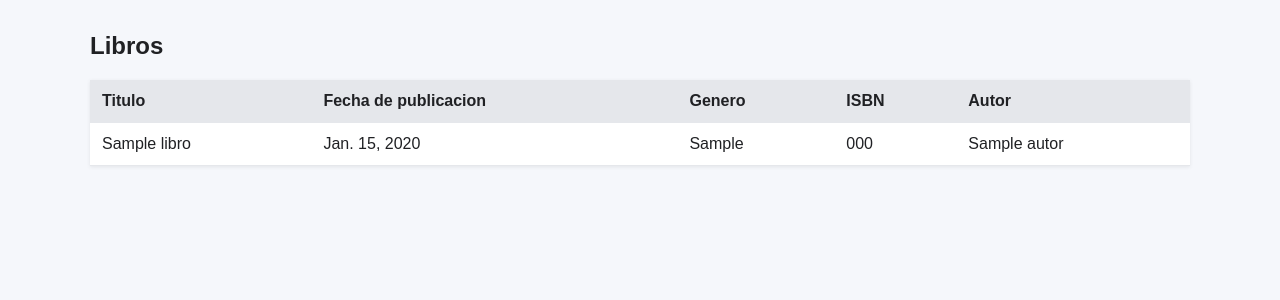
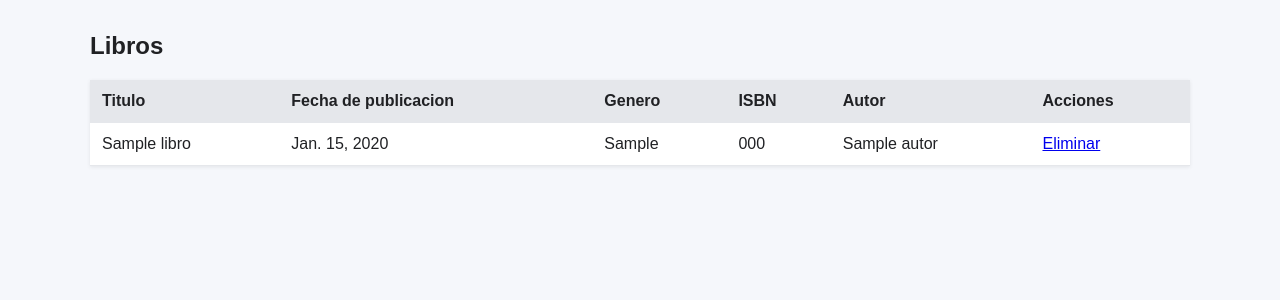
Before and after one commit to AlejandroEspana/Taller_libro, a Django app: page /libros/ in a window 1280 px wide. Shown: the part 134-434 px from the top of the page. Run offline with Django 5.2, Linux system fonts and the light colour scheme; tables that the repository leaves empty hold one stand-in row (values such as "Sample post").

Commit message:
creacion eliminacion

```diff
--- a/gestion/templates/gestion/lista_autores.html
+++ b/gestion/templates/gestion/lista_autores.html
@@ -14,6 +14,7 @@
             <th>Nacionalidad</th>
             <th>Fecha de nacimiento</th>
             <th>Biografia</th>
+            <th>Acciones</th>
         </tr>
     </thead>
     <tbody>
@@ -24,6 +25,9 @@
             <td>{{ autor.nacionalidad }}</td>
             <td>{{ autor.fecha_nacimiento }}</td>
             <td>{{ autor.biografia|default:'Sin biografia registrada' }}</td>
+            <td>
+                <a href="{% url 'eliminar_autor' autor.pk %}">Eliminar</a>
+            </td>
         </tr>
         {% endfor %}
     </tbody>
--- a/gestion/templates/gestion/lista_libros.html
+++ b/gestion/templates/gestion/lista_libros.html
@@ -14,6 +14,7 @@
             <th>Genero</th>
             <th>ISBN</th>
             <th>Autor</th>
+            <th>Acciones</th>
         </tr>
     </thead>
     <tbody>
@@ -24,6 +25,9 @@
             <td>{{ libro.genero }}</td>
             <td>{{ libro.isbn }}</td>
             <td>{{ libro.autor.nombre }}</td>
+            <td>
+                <a href="{% url 'eliminar_libro' libro.pk %}">Eliminar</a>
+            </td>
         </tr>
         {% endfor %}
     </tbody>
--- a/gestion/urls.py
+++ b/gestion/urls.py
@@ -7,4 +7,6 @@ urlpatterns = [
     path('', views.inicio, name='inicio'),
     path('autores/', views.lista_autores, name='lista_autores'),
     path('libros/', views.lista_libros, name='lista_libros'),
+    path('autor/eliminar/<int:pk>/', views.eliminar_autor, name='eliminar_autor'),
+    path('libro/eliminar/<int:pk>/', views.eliminar_libro, name='eliminar_libro'),
 ]
--- a/gestion/views.py
+++ b/gestion/views.py
@@ -1,5 +1,4 @@
-from django.shortcuts import redirect, render
-
+from django.shortcuts import redirect, render, get_object_or_404
 from .models import Autor, Libro
 
 
@@ -15,3 +14,25 @@ def lista_autores(request):
 def lista_libros(request):
     libros = Libro.objects.select_related('autor').all().order_by('titulo')
     return render(request, 'gestion/lista_libros.html', {'libros': libros})
+
+
+#Eliminar autor
+def eliminar_autor(request, pk):
+    autor = get_object_or_404(Autor, pk=pk)
+
+    if request.method == 'POST':
+        autor.delete()
+        return redirect('lista_autores')
+
+    return render(request, 'gestion/autor_confirm_delete.html', {'autor': autor})
+
+
+#Eliminar libro
+def eliminar_libro(request, pk):
+    libro = get_object_or_404(Libro, pk=pk)
+
+    if request.method == 'POST':
+        libro.delete()
+        return redirect('lista_libros')
+
+    return render(request, 'gestion/libro_confirm_delete.html', {'libro': libro})
```
Also changed, not shown: proyecto/views.py (deleted, +0 -35 lines).
